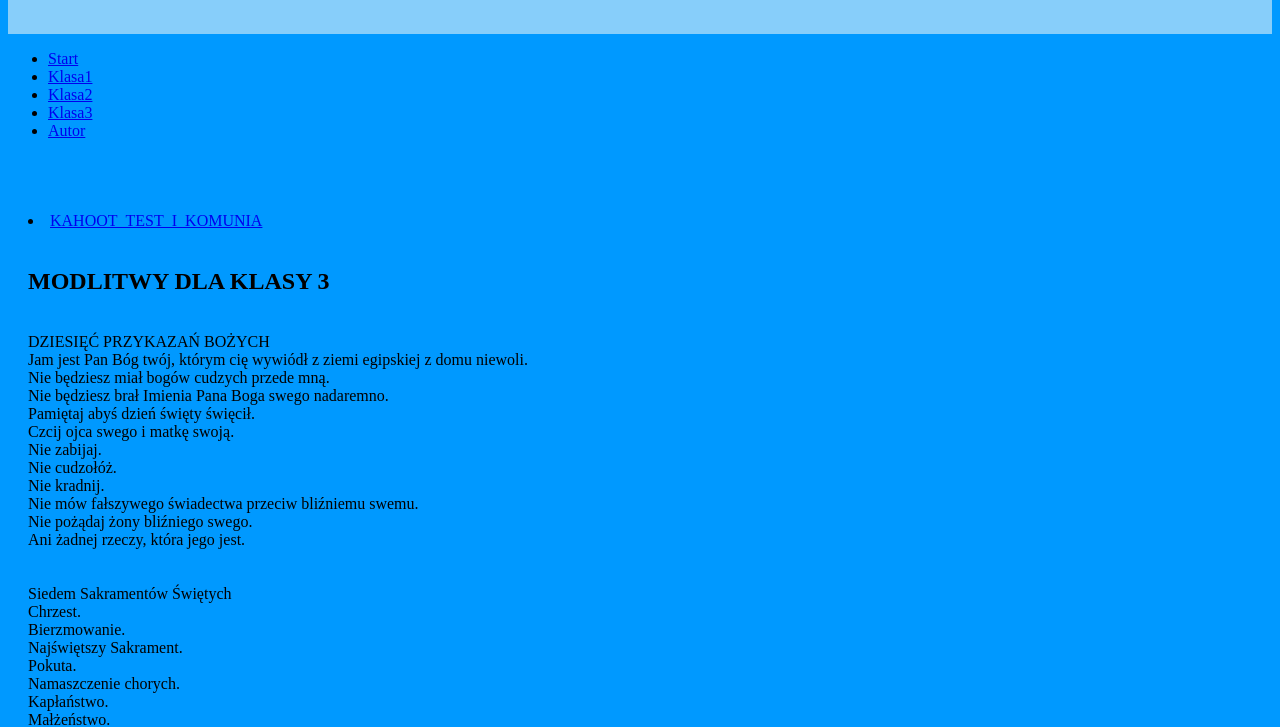
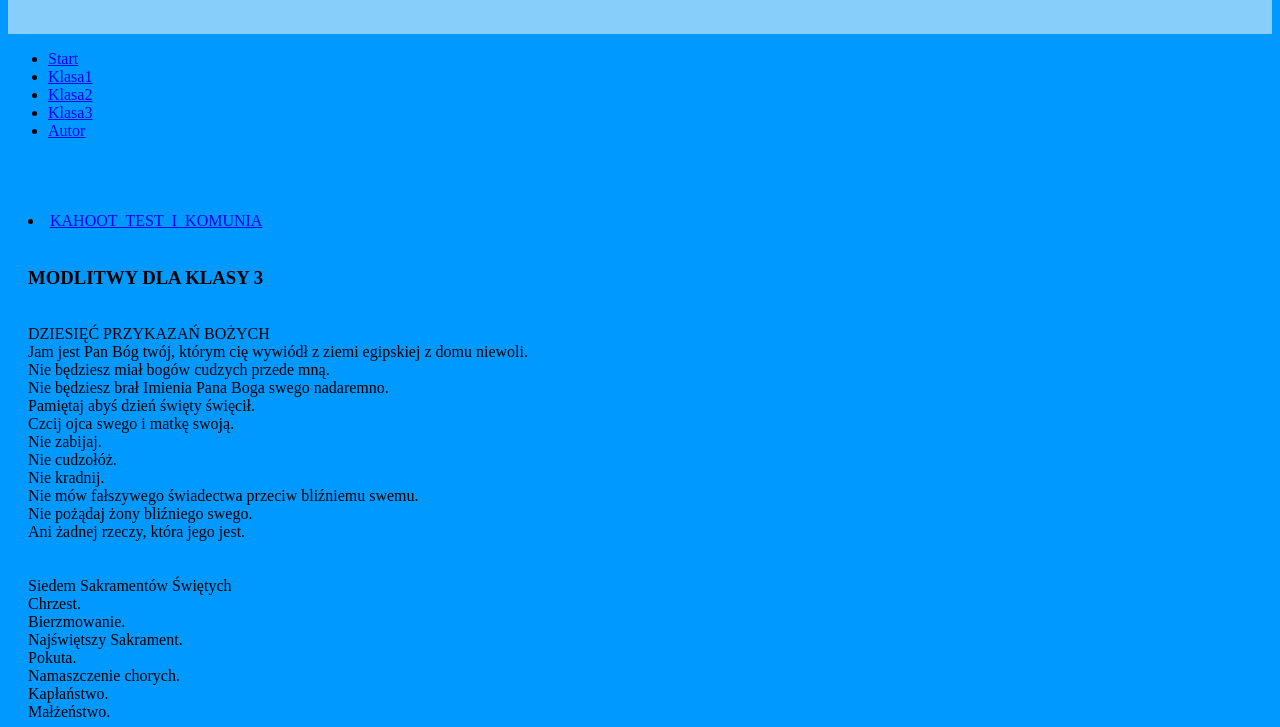
Before and after one commit to daga8888/z_cba_dla_dzieci, a plain HTML site: page docs/klasa3.html in a window 1280 px wide. Shown: the part 84-811 px from the top of the page. Drawn offline with nearby package versions, Linux system fonts and the light colour scheme; files whose address does not match are found by name.

Commit message:
czcionka

```diff
--- a/docs/klasa3.html
+++ b/docs/klasa3.html
@@ -53,7 +53,7 @@
 
 
 
-	    <h2 align=>MODLITWY  DLA KLASY 3 </h2>
+	    <h3 align=>MODLITWY  DLA KLASY 3 </h3>
 
 
 
```
